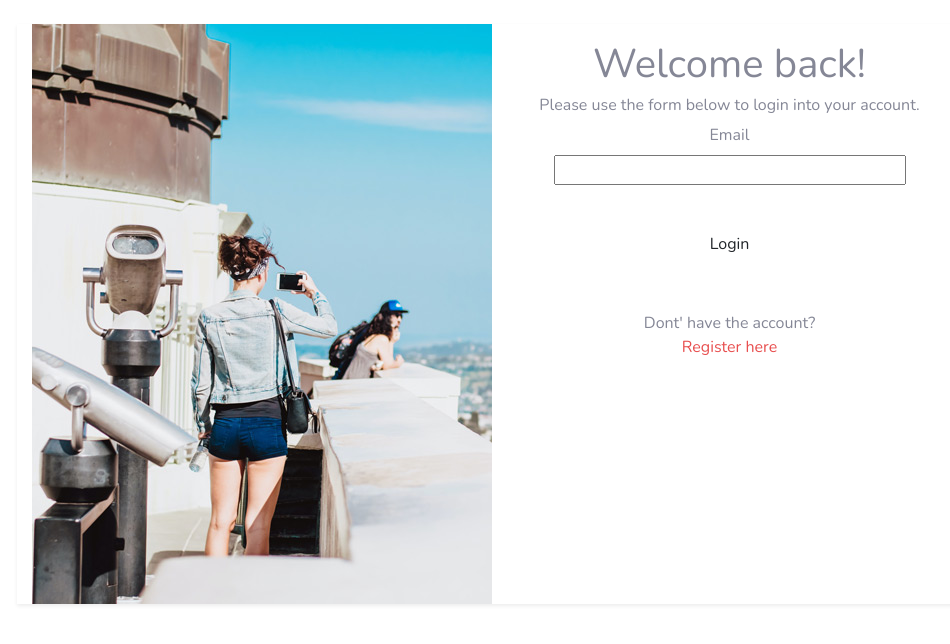
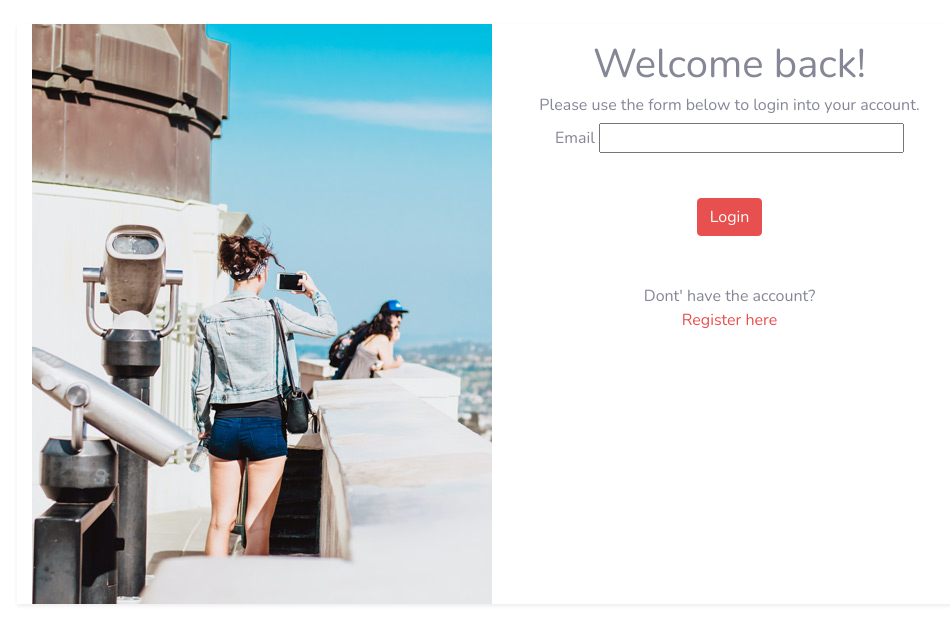
Before and after one commit to redlik/travelportal-m3, a Flask app: page /login in a window 1280 px wide. Shown: the part 68-712 px from the top of the page, without its empty margins (148-1098 px from the left). Run offline with Flask 2, Linux system fonts and the light colour scheme; some libraries are stand-ins or nearby versions.

Commit message:
Button class added to login button

```diff
--- a/templates/login.html
+++ b/templates/login.html
@@ -13,10 +13,10 @@
                 <form name="login" action="" method="POST">
                     {{ form.hidden_tag() }}
                     <p>
-                        {{ form.email.label }}<br> {{ form.email(size=35) }}
+                        {{ form.email.label }}&nbsp;{{ form.email(size=30) }}
                     </p>
                     <br class="clear">
-                    <input class="btn btn-submit" type="submit" name="submit" value="Login">
+                    <input class="btn btn-primary" type="submit" name="submit" value="Login">
                 </form>
                 <p class="mt-5">Dont' have the account? <br/><a href="{{ url_for('register') }}">Register here</a></p>
                 <div class="mt-4">
```
